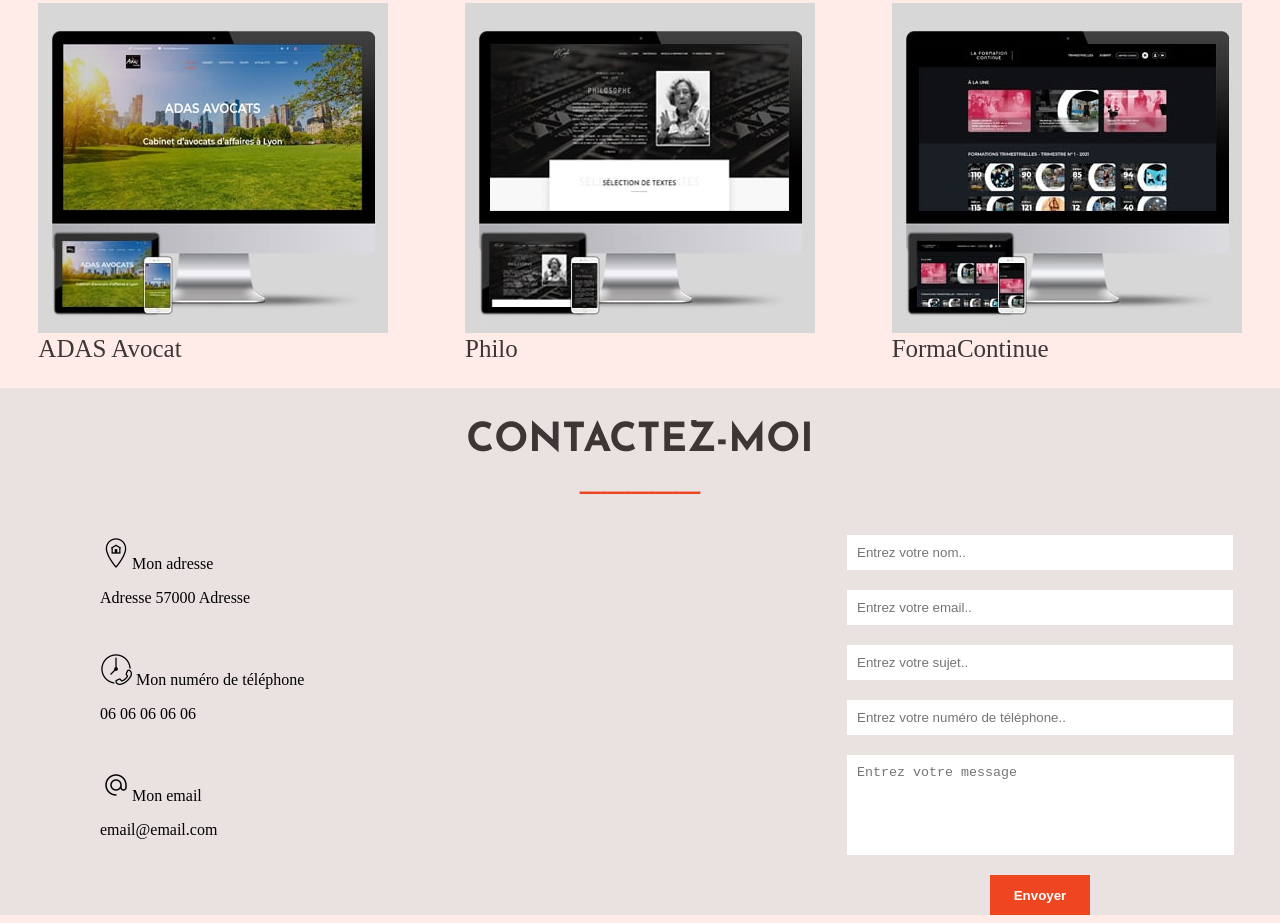
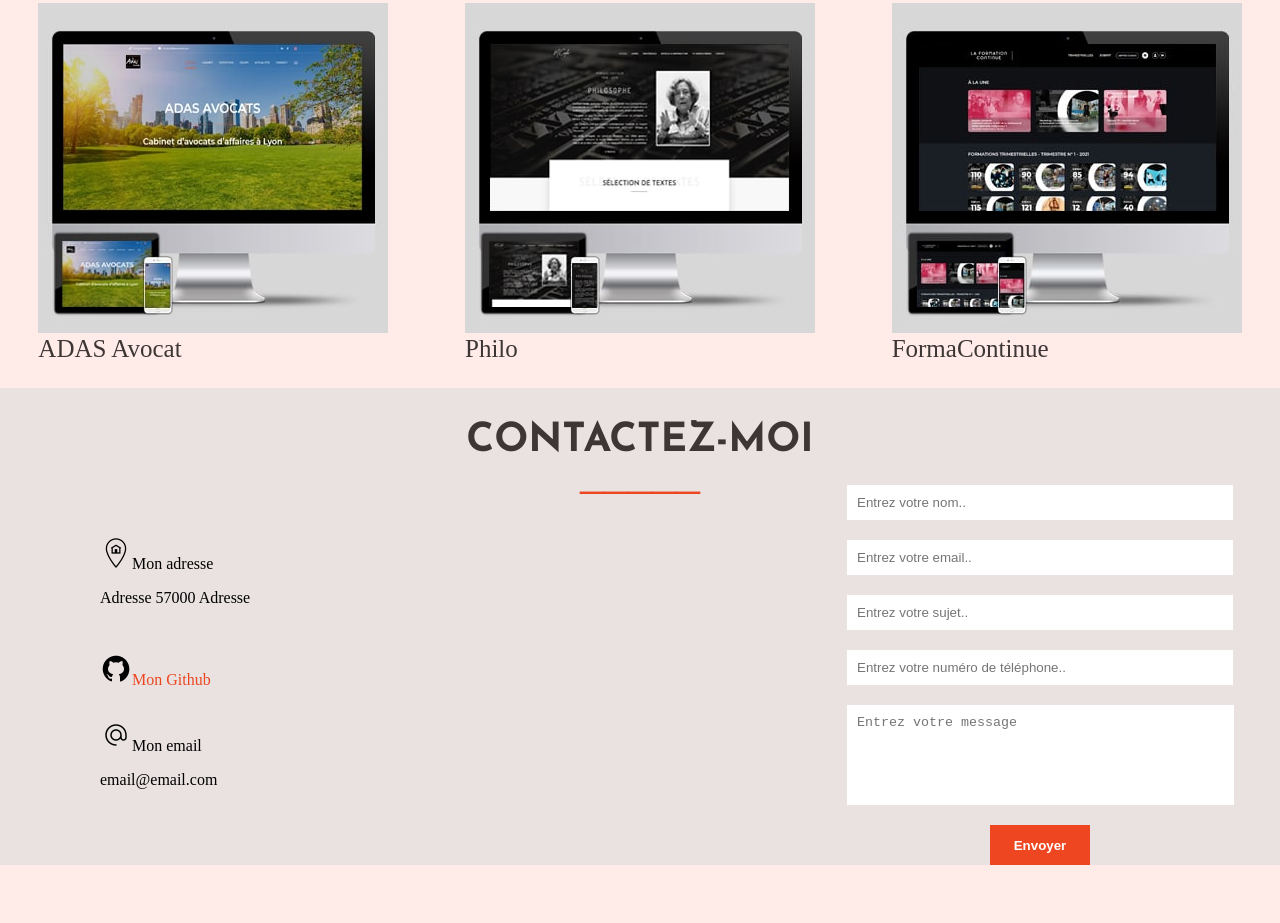
Before and after one commit to Redsnak57/portfolio, a plain HTML site: page index.html in a window 1280 px wide. Shown: the part 1687-2610 px from the top of the page. After the commit the page ends 2560 px from the top, so only its background shows below. Drawn offline with Linux system fonts and the light colour scheme.

Commit message:
portfolio

```diff
--- a/index.html
+++ b/index.html
@@ -95,8 +95,7 @@
                     <p>Adresse 57000 Adresse</p>
                 </div>
                 <div class="telephone">
-                    <img src="asset/telephone-contact.png" alt="Téléphone"> Mon numéro de téléphone
-                    <p>06 06 06 06 06</p>
+                    <img src="asset/github-contact.png" alt="Téléphone"><a href="https://github.com/Redsnak57" target="blank">Mon Github</a>
                 </div>
                 <div class="email">
                     <img src="asset/email.png" alt="Email">Mon email
--- a/style.css
+++ b/style.css
@@ -222,6 +222,10 @@ form button {
     margin-bottom: 30px;
 }
 
+.telephone a {
+    text-decoration: none;
+    color: #ED4621;
+}
 .telephone {
     margin-bottom: 30px;
 }
```
Also changed, not shown: asset/github-contact.png (added), asset/telephone-contact.png (deleted).
